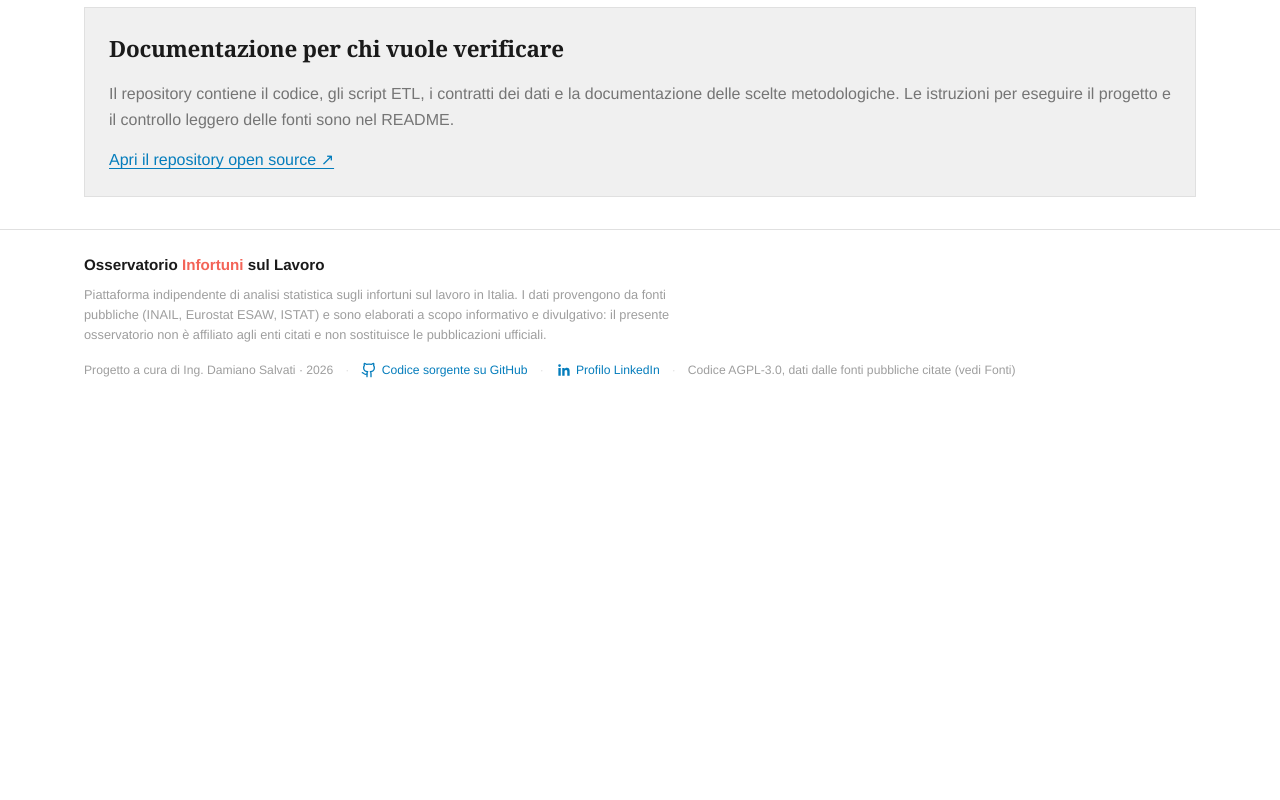
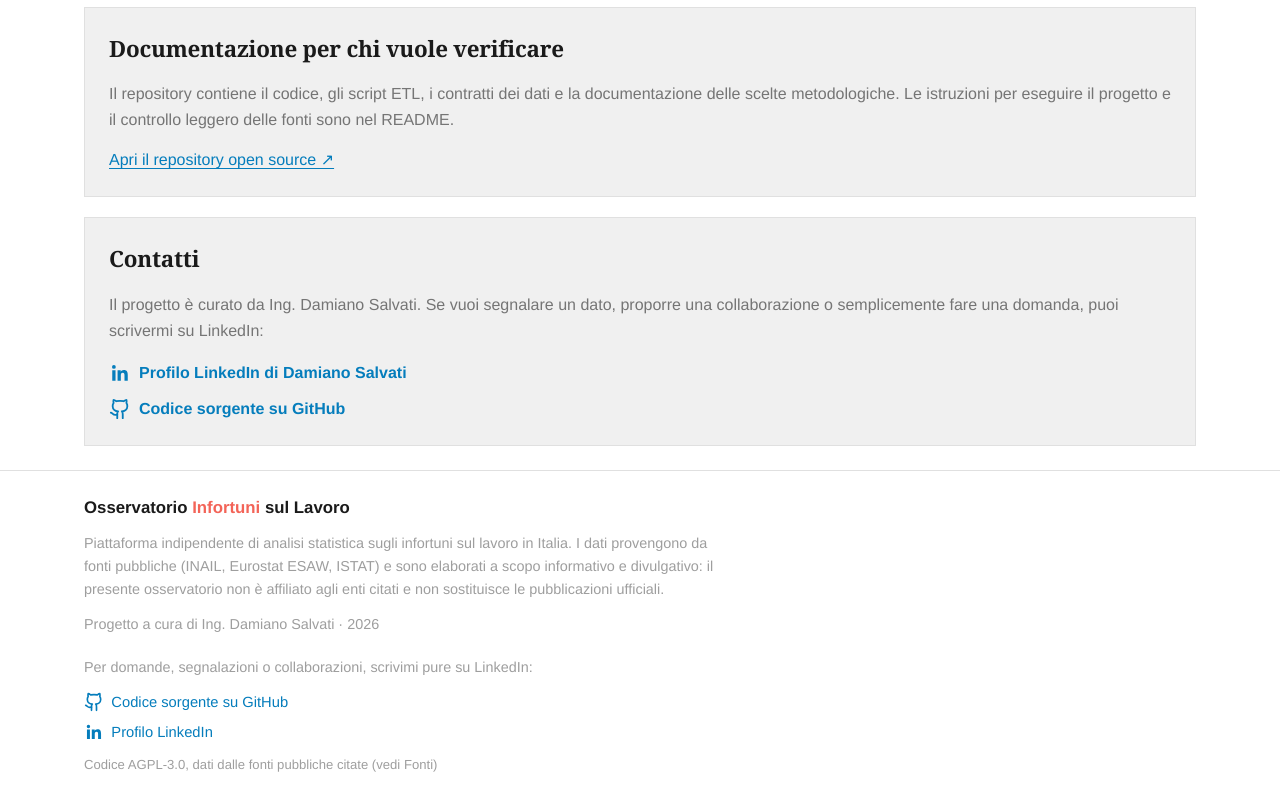
Before and after one commit to dynamic1990/osservatorio-infortuni, a Next.js app: page /progetto in a window 1280 px wide. Shown: the part 1341-2141 px from the top of the page. Before the commit the page ends 1744 px from the top, so only its background shows below. Built offline with nearby package versions, Linux system fonts and the light colour scheme.

Commit message:
Footer e pagina progetto: link social in colonna con icone più grandi, invito al contatto via LinkedIn

```diff
--- a/src/app/progetto/page.tsx
+++ b/src/app/progetto/page.tsx
@@ -1,4 +1,5 @@
 import type { Metadata } from "next";
+import { GitHubIcon, LinkedInIcon } from "@/components/ui/social-icons";
 
 export const metadata: Metadata = {
   title: "Il progetto",
@@ -69,6 +70,57 @@ export default function ProgettoPage() {
           Apri il repository open source ↗
         </a>
       </section>
+
+      <section className="card" style={{ background: "var(--color-surface-2)" }}>
+        <h2 className="card-title" style={{ marginTop: 0 }}>Contatti</h2>
+        <p style={{ color: "var(--color-text-soft)", lineHeight: 1.65, fontSize: "1rem" }}>
+          Il progetto è curato da Ing. Damiano Salvati. Se vuoi segnalare un dato, proporre una
+          collaborazione o semplicemente fare una domanda, puoi scrivermi su LinkedIn:
+        </p>
+        <div
+          style={{
+            display: "grid",
+            gap: "var(--space-3)",
+            fontSize: "1rem",
+            marginTop: "var(--space-2)",
+          }}
+        >
+          <a
+            href="https://www.linkedin.com/in/damiano-salvati"
+            target="_blank"
+            rel="noopener noreferrer"
+            style={{
+              display: "inline-flex",
+              alignItems: "center",
+              gap: "0.5em",
+              width: "fit-content",
+              color: "var(--color-link)",
+              textDecoration: "none",
+              fontWeight: 600,
+            }}
+          >
+            <LinkedInIcon size={22} />
+            Profilo LinkedIn di Damiano Salvati
+          </a>
+          <a
+            href="https://github.com/dynamic1990/osservatorio-infortuni"
+            target="_blank"
+            rel="noopener noreferrer"
+            style={{
+              display: "inline-flex",
+              alignItems: "center",
+              gap: "0.5em",
+              width: "fit-content",
+              color: "var(--color-link)",
+              textDecoration: "none",
+              fontWeight: 600,
+            }}
+          >
+            <GitHubIcon size={22} />
+            Codice sorgente su GitHub
+          </a>
+        </div>
+      </section>
     </main>
   );
 }
--- a/src/components/ui/footer.tsx
+++ b/src/components/ui/footer.tsx
@@ -1,31 +1,4 @@
-const iconProps = {
-  width: 16,
-  height: 16,
-  viewBox: "0 0 24 24",
-  fill: "none",
-  stroke: "currentColor",
-  strokeWidth: 2,
-  strokeLinecap: "round" as const,
-  strokeLinejoin: "round" as const,
-  "aria-hidden": true,
-};
-
-function GitHubIcon() {
-  return (
-    <svg {...iconProps}>
-      <path d="M15 22v-4a4.8 4.8 0 0 0-1-3.5c3 0 6-2 6-5.5.08-1.25-.27-2.48-1-3.5.28-1.15.28-2.35 0-3.5 0 0-1 0-3 1.5-2.64-.5-5.36-.5-8 0C6 2 5 2 5 2c-.3 1.15-.3 2.35 0 3.5A5.403 5.403 0 0 0 4 9c0 3.5 3 5.5 6 5.5-.39.49-.68 1.05-.85 1.65-.17.6-.22 1.23-.15 1.85v4" />
-      <path d="M9 18c-4.51 2-5-2-7-2" />
-    </svg>
-  );
-}
-
-function LinkedInIcon() {
-  return (
-    <svg width={16} height={16} viewBox="0 0 24 24" fill="currentColor" aria-hidden="true">
-      <path d="M20.45 20.45h-3.55v-5.57c0-1.33-.03-3.04-1.85-3.04-1.85 0-2.14 1.45-2.14 2.94v5.67H9.36V9h3.41v1.56h.05c.48-.9 1.64-1.85 3.37-1.85 3.6 0 4.27 2.37 4.27 5.46v6.28zM5.34 7.43a2.06 2.06 0 1 1 0-4.12 2.06 2.06 0 0 1 0 4.12zM7.12 20.45H3.55V9h3.57v11.45z" />
-    </svg>
-  );
-}
+import { GitHubIcon, LinkedInIcon } from "./social-icons";
 
 export function Footer() {
   return (
@@ -33,20 +6,20 @@ export function Footer() {
       style={{
         background: "var(--color-raised)",
         borderTop: "1px solid var(--color-divider)",
-        marginTop: "var(--space-8)",
+        marginTop: "var(--space-6)",
         paddingTop: "var(--space-6)",
         paddingBottom: "var(--space-6)",
       }}
     >
-      <div className="container" style={{ display: "grid", gap: "var(--space-2)" }}>
-        <div style={{ fontWeight: 750, fontSize: "0.95rem" }}>
+      <div className="container" style={{ display: "grid", gap: "var(--space-3)" }}>
+        <div style={{ fontWeight: 750, fontSize: "1.05rem" }}>
           Osservatorio <span style={{ color: "var(--color-accent)" }}>Infortuni</span> sul Lavoro
         </div>
         <p
           style={{
             maxWidth: 640,
-            fontSize: "0.8rem",
-            lineHeight: 1.55,
+            fontSize: "0.9rem",
+            lineHeight: 1.6,
             color: "var(--color-text-muted)",
             margin: 0,
           }}
@@ -56,20 +29,35 @@ export function Footer() {
           informativo e divulgativo: il presente osservatorio non è affiliato agli enti citati e non
           sostituisce le pubblicazioni ufficiali.
         </p>
-        <div
+        <p
           style={{
-            display: "flex",
-            flexWrap: "wrap",
-            alignItems: "center",
-            gap: "var(--space-3)",
-            fontSize: "0.76rem",
+            fontSize: "0.9rem",
+            lineHeight: 1.6,
+            color: "var(--color-text-muted)",
+            margin: 0,
+          }}
+        >
+          Progetto a cura di Ing. Damiano Salvati · 2026
+        </p>
+        <p
+          style={{
+            fontSize: "0.9rem",
+            lineHeight: 1.6,
             color: "var(--color-text-muted)",
             margin: 0,
             paddingTop: "var(--space-2)",
           }}
         >
-          <span>Progetto a cura di Ing. Damiano Salvati · 2026</span>
-          <span aria-hidden="true" style={{ color: "var(--color-divider)" }}>·</span>
+          Per domande, segnalazioni o collaborazioni, scrivimi pure su LinkedIn:
+        </p>
+        <div
+          style={{
+            display: "grid",
+            gap: "var(--space-2)",
+            fontSize: "0.92rem",
+            color: "var(--color-text-muted)",
+          }}
+        >
           <a
             href="https://github.com/dynamic1990/osservatorio-infortuni"
             target="_blank"
@@ -77,15 +65,15 @@ export function Footer() {
             style={{
               display: "inline-flex",
               alignItems: "center",
-              gap: "0.35em",
+              gap: "0.5em",
+              width: "fit-content",
               color: "var(--color-link)",
               textDecoration: "none",
             }}
           >
-            <GitHubIcon />
+            <GitHubIcon size={20} />
             Codice sorgente su GitHub
           </a>
-          <span aria-hidden="true" style={{ color: "var(--color-divider)" }}>·</span>
           <a
             href="https://www.linkedin.com/in/damiano-salvati"
             target="_blank"
@@ -93,17 +81,19 @@ export function Footer() {
             style={{
               display: "inline-flex",
               alignItems: "center",
-              gap: "0.35em",
+              gap: "0.5em",
+              width: "fit-content",
               color: "var(--color-link)",
               textDecoration: "none",
             }}
           >
-            <LinkedInIcon />
+            <LinkedInIcon size={20} />
             Profilo LinkedIn
           </a>
-          <span aria-hidden="true" style={{ color: "var(--color-divider)" }}>·</span>
-          <span>Codice AGPL-3.0, dati dalle fonti pubbliche citate (vedi Fonti)</span>
         </div>
+        <span style={{ fontSize: "0.82rem", lineHeight: 1.55, color: "var(--color-text-muted)" }}>
+          Codice AGPL-3.0, dati dalle fonti pubbliche citate (vedi Fonti)
+        </span>
       </div>
     </footer>
   );
--- /dev/null
+++ b/src/components/ui/social-icons.tsx
@@ -0,0 +1,29 @@
+interface IconProps {
+  size?: number;
+}
+
+const strokeProps = {
+  fill: "none",
+  stroke: "currentColor",
+  strokeWidth: 2,
+  strokeLinecap: "round" as const,
+  strokeLinejoin: "round" as const,
+  "aria-hidden": true,
+};
+
+export function GitHubIcon({ size = 18 }: IconProps) {
+  return (
+    <svg width={size} height={size} viewBox="0 0 24 24" {...strokeProps}>
+      <path d="M15 22v-4a4.8 4.8 0 0 0-1-3.5c3 0 6-2 6-5.5.08-1.25-.27-2.48-1-3.5.28-1.15.28-2.35 0-3.5 0 0-1 0-3 1.5-2.64-.5-5.36-.5-8 0C6 2 5 2 5 2c-.3 1.15-.3 2.35 0 3.5A5.403 5.403 0 0 0 4 9c0 3.5 3 5.5 6 5.5-.39.49-.68 1.05-.85 1.65-.17.6-.22 1.23-.15 1.85v4" />
+      <path d="M9 18c-4.51 2-5-2-7-2" />
+    </svg>
+  );
+}
+
+export function LinkedInIcon({ size = 18 }: IconProps) {
+  return (
+    <svg width={size} height={size} viewBox="0 0 24 24" fill="currentColor" aria-hidden="true">
+      <path d="M20.45 20.45h-3.55v-5.57c0-1.33-.03-3.04-1.85-3.04-1.85 0-2.14 1.45-2.14 2.94v5.67H9.36V9h3.41v1.56h.05c.48-.9 1.64-1.85 3.37-1.85 3.6 0 4.27 2.37 4.27 5.46v6.28zM5.34 7.43a2.06 2.06 0 1 1 0-4.12 2.06 2.06 0 0 1 0 4.12zM7.12 20.45H3.55V9h3.57v11.45z" />
+    </svg>
+  );
+}
```
